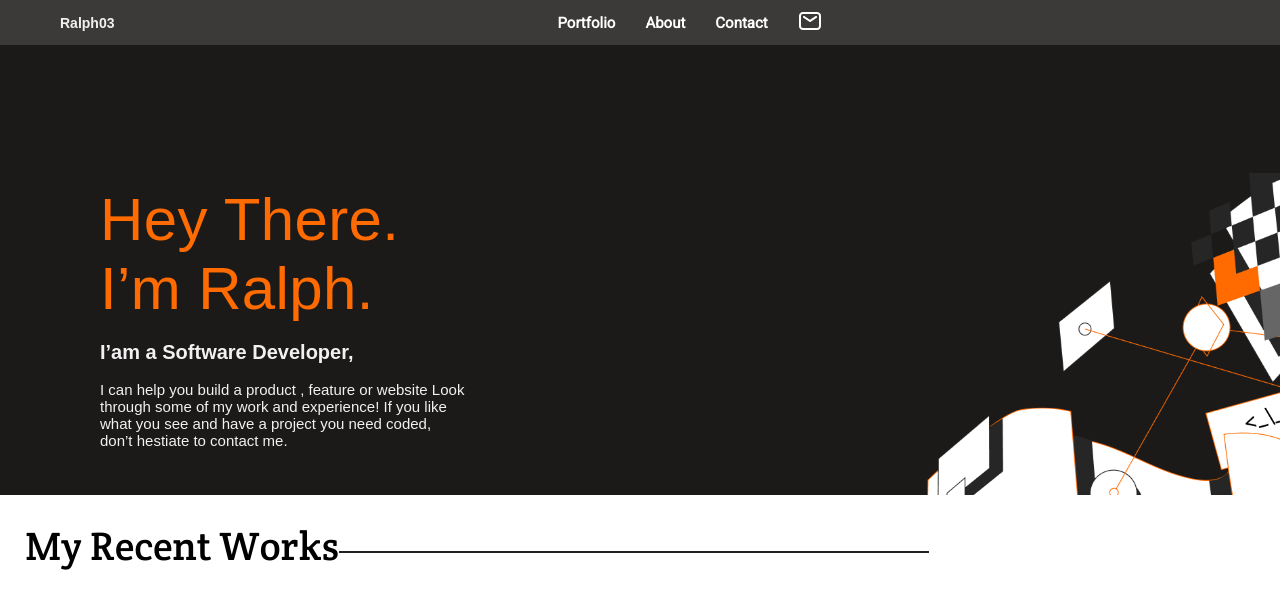
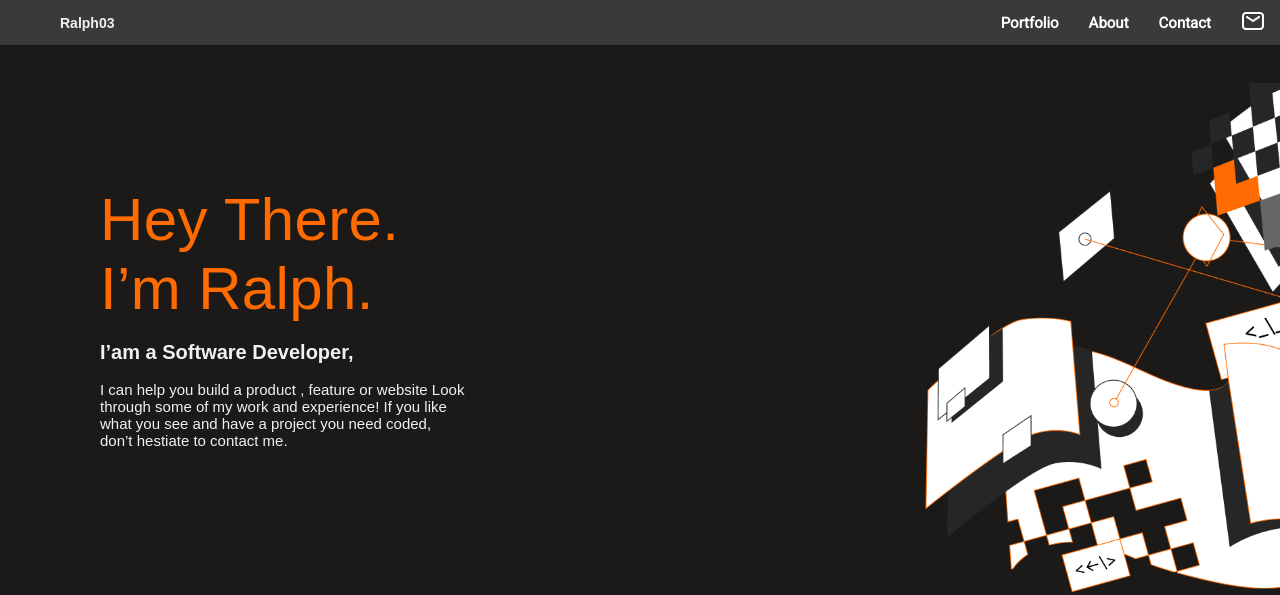
Before and after one commit to eerapheal/my-Portfolio, a website: page index.html in a window 1280 px wide. Shown: the top 595 px of the page. Drawn offline with Linux system fonts and the light colour scheme.

Commit message:
overflow stoped

```diff
--- a/style.css
+++ b/style.css
@@ -66,7 +66,7 @@ button {
 
 .section-fir {
   background-color: #1c1a19;
-  height: 450px;
+  height: 550px;
   background-image: scr;
   background-image: url("./image/first.png");
   background-repeat: no-repeat;
@@ -120,8 +120,7 @@ button {
 .section2 {
   display: flex;
   flex-direction: column;
-
-  /* align-items:center; */
+  align-items: center;
   background-color: white;
   padding: 25px;
   gap: 20px;
@@ -536,7 +535,11 @@ footer {
   .none {
     display: hidden;
   }
+  nav {
+    display:flex;
+    justify-content: space-between;
 
+  }
   nav a {
     text-decoration: none;
     color: #fff;
@@ -558,7 +561,11 @@ footer {
     display: flex;
     justify-content: flex-end;
     align-items: center;
-    padding: 0 428px;
+    /* padding: 0 428px; */
+  }
+
+  #menubar {
+    display:none;
   }
 
   #menubar div {
```
